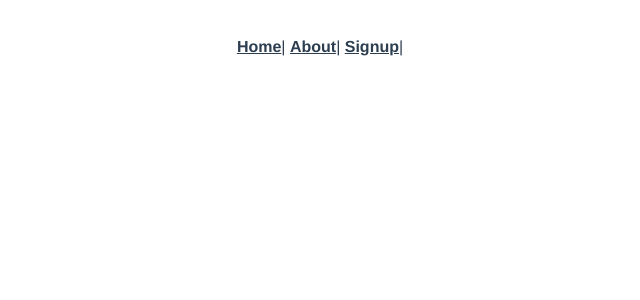
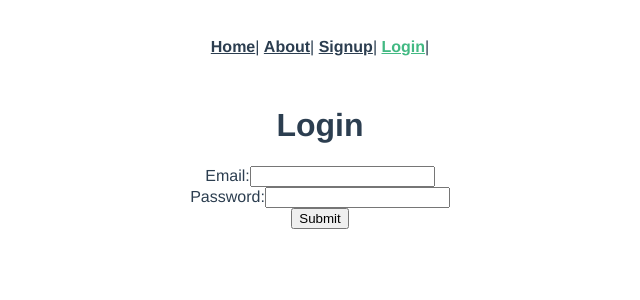
Before and after one commit to sbatsch/gratus_mark_ii_vue, a Vue app: page /login in a window 1280 px wide. Shown: the top 300 px of the page, without its empty margins (320-960 px from the left). Built offline with nearby package versions, Linux system fonts and the light colour scheme.

Commit message:
Login component added

```diff
--- a/src/App.vue
+++ b/src/App.vue
@@ -4,6 +4,7 @@
       <router-link to="/">Home</router-link>|
       <router-link to="/about">About</router-link>|
       <router-link to="/signup">Signup</router-link>|
+      <router-link to="/login">Login</router-link>|
     </div>
     <router-view />
   </div>
--- a/src/router/index.js
+++ b/src/router/index.js
@@ -4,6 +4,7 @@
 import About from '../views/About.vue';
 import Test from '../views/Test.vue';
 import Signup from '../views/Signup.vue';
+import Login from '../views/Login.vue';
 
 Vue.use(VueRouter)
 
@@ -12,6 +13,7 @@
   { path: '/about', name: 'about', component: About },
   { path: '/test', name: 'test', component: Test },
   { path: '/signup', name: 'signup', component: Signup },
+  { path: '/login', name: 'login', component: Login },
 ]
 
 const router = new VueRouter({
--- /dev/null
+++ b/src/views/Login.vue
@@ -0,0 +1,54 @@
+<template>
+  <div class="login">
+    <form v-on:submit.prevent="submit()">
+      <h1>Login</h1>
+      <ul>
+        <li class="text-danger" v-for="error in errors">{{ error }}</li>
+      </ul>
+      <div class="form-group">
+        <label>Email:</label>
+        <input type="email" class="form-control" v-model="email" />
+      </div>
+      <div class="form-group">
+        <label>Password:</label>
+        <input type="password" class="form-control" v-model="password" />
+      </div>
+      <input type="submit" class="btn btn-primary" value="Submit" />
+    </form>
+  </div>
+</template>
+
+<script>
+import axios from "axios";
+
+export default {
+  data: function () {
+    return {
+      email: "",
+      password: "",
+      errors: [],
+    };
+  },
+  methods: {
+    submit: function () {
+      var params = {
+        email: this.email,
+        password: this.password,
+      };
+      axios
+        .post("/api/sessions", params)
+        .then((response) => {
+          axios.defaults.headers.common["Authorization"] =
+            "Bearer " + response.data.jwt;
+          localStorage.setItem("jwt", response.data.jwt);
+          this.$router.push("/");
+        })
+        .catch((error) => {
+          this.errors = ["Invalid email or password."];
+          this.email = "";
+          this.password = "";
+        });
+    },
+  },
+};
+</script>
```
